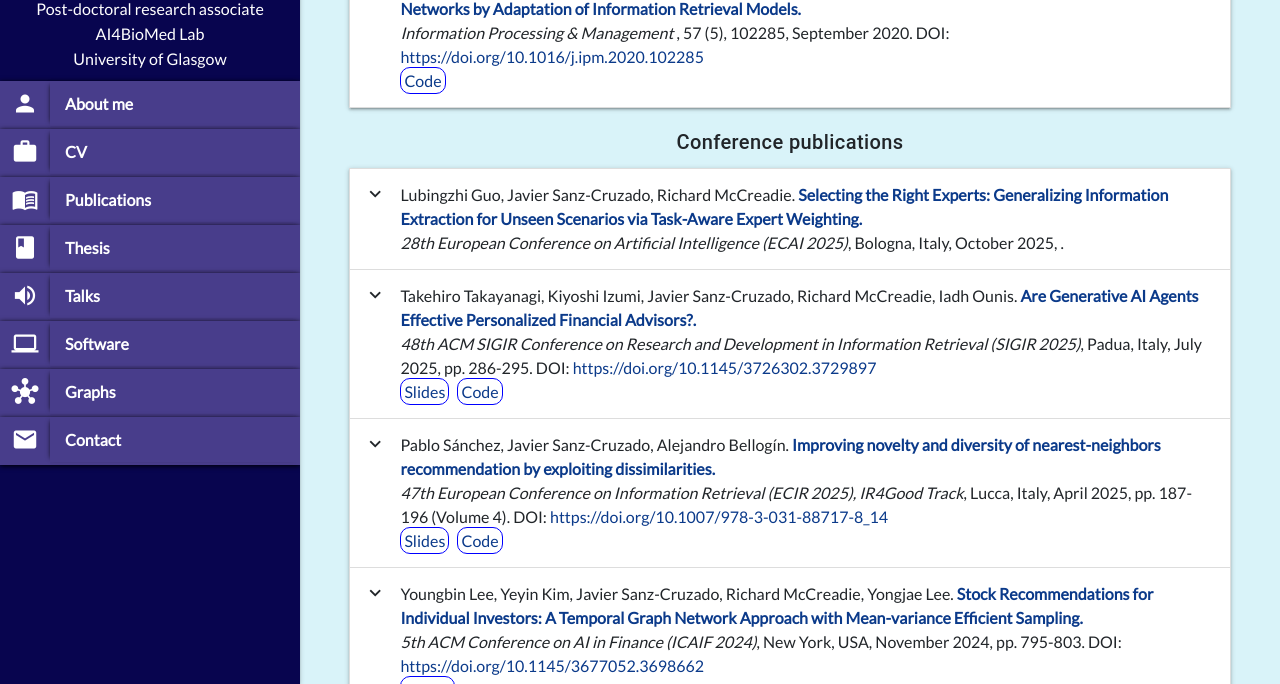
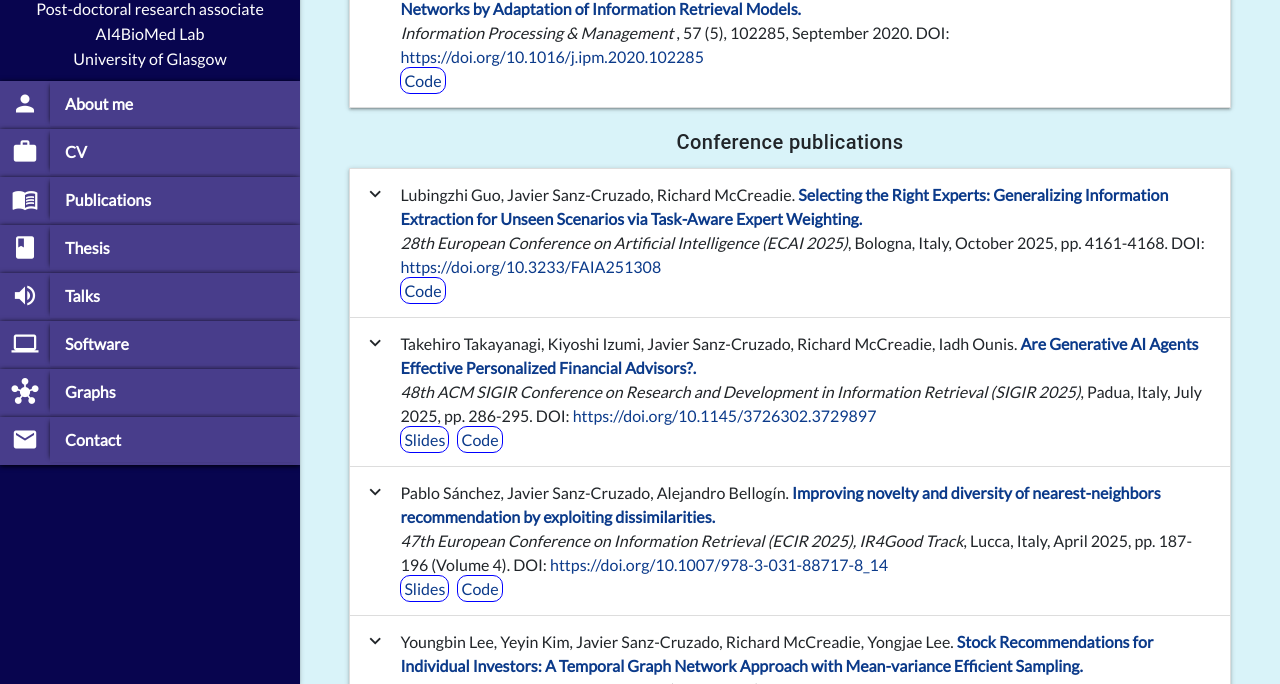
Before and after one commit to JavierSanzCruza/javiersanzcruza.github.io, a Jekyll site: the page built from pubs.md, in a window 1280 px wide and 900 px high, cut to the strip 216-900 px from the top of the window. Built offline with Jekyll 4.4.1, drawn with Linux system fonts in a browser that asks for light colours; nearby versions of some CDN libraries.

Commit message:
Added ECAI pages, DOI and code

```diff
--- a/_data/conferences.yml
+++ b/_data/conferences.yml
@@ -12,6 +12,9 @@
     - low rank adapters
     - mixture of experts
   link: https://javiersanzcruza.github.io/assets/papers/ecai2025.pdf
+  doi: https://doi.org/10.3233/FAIA251308
+  pages: 4161-4168
+  code: https://github.com/lubingzhiguo/TA-MoELoRA
   abstract: "Information extraction (IE) systems aim to convert free text into structured knowledge that can be more easily and effectively used for a wide range of tasks, such as question answering or explanation generation. However, as text sources and information needs have diversified, developing domain-specific IE solutions is becoming less practical due to the lack of training data; resulting in a need for generalizable solutions that can perform IE over unseen data types and information needs. Current approaches augment an LLM with a single low-rank adapter (LoRA) via tuning over many tasks to attain some IE generalizability, but regularly fail when targeting information types not in the training data. We hypothesize that one of the reasons for this is IE-task-insensitivity, i.e. just telling the model what to look for in the prompt is insufficient context to guide the model. In this paper, we propose Task-Aware MoELoRA, a novel method that embeds an additional task signal into the IE process via a mixture-of-experts router. Through extensive experimentation over 35 IE datasets, we show that Task-Aware MoELoRA method significantly outperforms the LoRA baselines over the majority of unseen tasks, achieving gains of up to 8.2%."
 - title: "Are Generative AI Agents Effective Personalized Financial Advisors?"
   authors:
```
